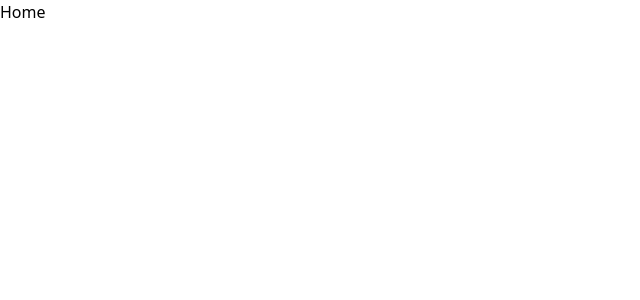
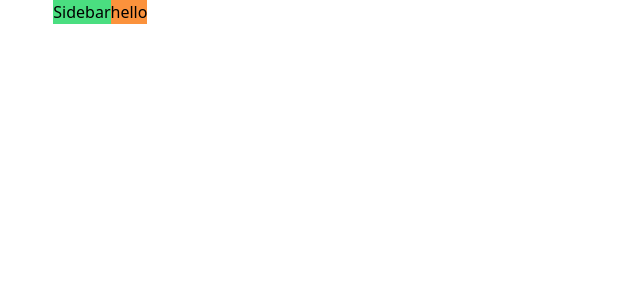
Before and after one commit to JakariaJishan/Portfolio2.1, a React (Create React App) app: page / in a window 1280 px wide. Shown: the top 300 px of the page, without its empty margins (0-640 px from the left). Built offline with nearby package versions, Linux system fonts and the light colour scheme.

Commit message:
Configure home and sidebar

```diff
--- a/src/components/home/Home.js
+++ b/src/components/home/Home.js
@@ -1,9 +1,16 @@
-import React from 'react'
+import React from "react";
+import MainBar from "../mainHome/MainBar";
+import { Sidebar } from "../sidebar/Sidebar";
 
 const Home = () => {
   return (
-    <div>Home</div>
-  )
-}
+    <div className=" w-11/12 mx-auto">
+      <div className="flex">
+        <Sidebar />
+        <MainBar />
+      </div>
+    </div>
+  );
+};
 
-export default Home
+export default Home;
--- /dev/null
+++ b/src/components/mainHome/MainBar.js
@@ -0,0 +1,11 @@
+import React from 'react'
+
+const MainBar = () => {
+  return (
+    <div className='bg-orange-400'>
+        hello
+    </div>
+  )
+}
+
+export default MainBar
--- /dev/null
+++ b/src/components/sidebar/Sidebar.js
@@ -0,0 +1,7 @@
+import React from 'react'
+
+export const Sidebar = () => {
+  return (
+    <div className='bg-green-400'>Sidebar</div>
+  )
+}
```
